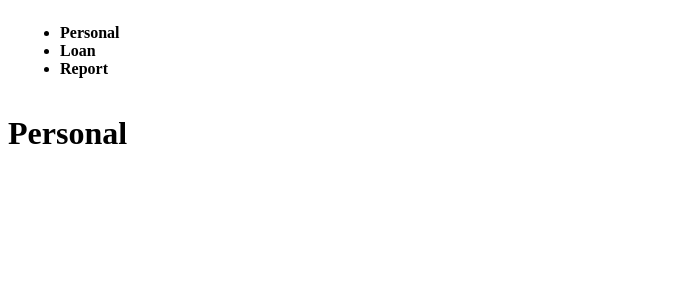
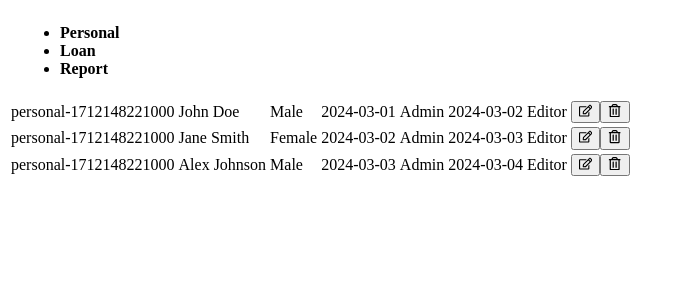
Before and after one commit to nandartika/web-financial-management, a React (Vite) app: page / in a window 1280 px wide. Shown: the top 300 px of the page, without its empty margins (0-685 px from the left). Built offline with nearby package versions, Linux system fonts and the light colour scheme.

Commit message:
add: mock api, personal data table

```diff
--- a/src/components/ActionButtons.jsx
+++ b/src/components/ActionButtons.jsx
@@ -1,7 +1,7 @@
 import PropTypes from "prop-types";
 import {
   FaRegEdit as EditIcon,
-  FaRegTrashCan as DeleteIcon,
+  FaRegTrashAlt as DeleteIcon,
 } from "react-icons/fa";
 
 function ActionButtons({ onEdit, onDelete }) {
--- a/src/components/Table.jsx
+++ b/src/components/Table.jsx
@@ -17,7 +17,7 @@ function Table({ columns, data }) {
             {columns.map((column) =>
               column.key === "action" ? (
                 <td key={column.key}>
-                  <ActionButtons />
+                  <ActionButtons onEdit={() => {}} onDelete={() => {}} />
                 </td>
               ) : (
                 <td key={column.key}>{row[column.key]}</td>
--- /dev/null
+++ b/src/data/mockAPI.js
@@ -0,0 +1,33 @@
+import { data } from "./personal-data";
+
+const mockAPI = (() => {
+  let personals = getPersonalsFromStorage() || data;
+
+  function getPersonalsFromStorage() {
+    const personals = localStorage.getItem("personals");
+
+    if (!personals) {
+      return;
+    }
+
+    return JSON.parse(personals);
+  }
+
+  function mockRequest(action) {
+    return new Promise((resolve) => {
+      setTimeout(() => {
+        resolve(action());
+      }, 1000);
+    });
+  }
+
+  function getPersonalsData() {
+    return mockRequest(() => {
+      return JSON.parse(JSON.stringify(personals));
+    });
+  }
+
+  return { getPersonalsData };
+})();
+
+export default mockAPI;
--- a/src/main.jsx
+++ b/src/main.jsx
@@ -3,11 +3,15 @@ import ReactDOM from "react-dom/client";
 import App from "./App.jsx";
 import "./styles/index.css";
 import { BrowserRouter } from "react-router-dom";
+import { Provider } from "react-redux";
+import store from "./states";
 
 ReactDOM.createRoot(document.getElementById("root")).render(
-  <React.StrictMode>
+  <Provider store={store}>
     <BrowserRouter>
-      <App />
+      <React.StrictMode>
+        <App />
+      </React.StrictMode>
     </BrowserRouter>
-  </React.StrictMode>
+  </Provider>
 );
--- a/src/pages/PersonalPage.jsx
+++ b/src/pages/PersonalPage.jsx
@@ -1,5 +1,21 @@
+import { useEffect } from "react";
+import { useDispatch, useSelector } from "react-redux";
+import { asyncReceivePersonals } from "../states/personals/action";
+import Table from "../components/Table";
+import { columns } from "../data/personal-data";
+
 function PersonalPage() {
-  return <h1>Personal</h1>;
+  const dispatch = useDispatch();
+  const personals = useSelector((state) => state.personals);
+  console.log(personals)
+
+  useEffect(() => {
+    dispatch(asyncReceivePersonals());
+  }, [dispatch]);
+
+  return (
+    <Table columns={columns} data={personals}/>
+  );
 }
 
 export default PersonalPage;
--- /dev/null
+++ b/src/states/index.js
@@ -0,0 +1,10 @@
+import { configureStore } from "@reduxjs/toolkit";
+import personalsReduser from "./personals/reducer";
+
+const store = configureStore({
+  reducer: {
+    personals: personalsReduser,
+  },
+});
+
+export default store;
--- /dev/null
+++ b/src/states/personals/action.js
@@ -0,0 +1,64 @@
+import mockAPI from "../../data/mockAPI";
+
+const ActionType = {
+  RECEIVE_PERSONALS: "RECEIVE_PERSONAL",
+  ADD_PERSONAL: "ADD_PERSONAL",
+  EDIT_PERSONAL: "EDIT_PERSONAL",
+  DELETE_PERSONAL: "DELETE_PERSONAL",
+};
+
+function receivePersonalsActionCreator(personals) {
+  return {
+    type: ActionType.RECEIVE_PERSONALS,
+    payload: {
+      personals,
+    },
+  };
+}
+
+function addPersonalActionCreator(personal) {
+  return {
+    type: ActionType.ADD_PERSONAL,
+    payload: {
+      personal,
+    },
+  };
+}
+
+function editPersonalActionCreator(personal) {
+  return {
+    type: ActionType.EDIT_PERSONAL,
+    payload: {
+      personal,
+    },
+  };
+}
+
+function deletePersonalActionCreator(personalId) {
+  return {
+    type: ActionType.DELETE_PERSONAL,
+    payload: {
+      personalId,
+    },
+  };
+}
+
+function asyncReceivePersonals() {
+  return async (dispatch) => {
+    try {
+      const personals = await mockAPI.getPersonalsData();
+      dispatch(receivePersonalsActionCreator(personals));
+    } catch (error) {
+      alert(error.message);
+    }
+  };
+}
+
+export {
+  ActionType,
+  receivePersonalsActionCreator,
+  addPersonalActionCreator,
+  editPersonalActionCreator,
+  deletePersonalActionCreator,
+  asyncReceivePersonals,
+};
--- /dev/null
+++ b/src/states/personals/reducer.js
@@ -0,0 +1,25 @@
+import { ActionType } from "./action";
+
+function personalsReduser(personals = [], action = {}) {
+  switch (action.type) {
+    case ActionType.RECEIVE_PERSONALS:
+      return action.payload.personals;
+    case ActionType.ADD_PERSONAL:
+      return [...personals, action.payload.personal];
+    case ActionType.EDIT_PERSONAL:
+      return personals.map((personal) => {
+        if (personal.id !== action.payload.personal.id) {
+          return personal;
+        }
+        return action.payload.personal;
+      });
+    case ActionType.DELETE_PERSONAL:
+      return personals.filter(
+        (personal) => personal.id !== action.payload.personalId
+      );
+    default:
+      return personals;
+  }
+}
+
+export default personalsReduser;
```
